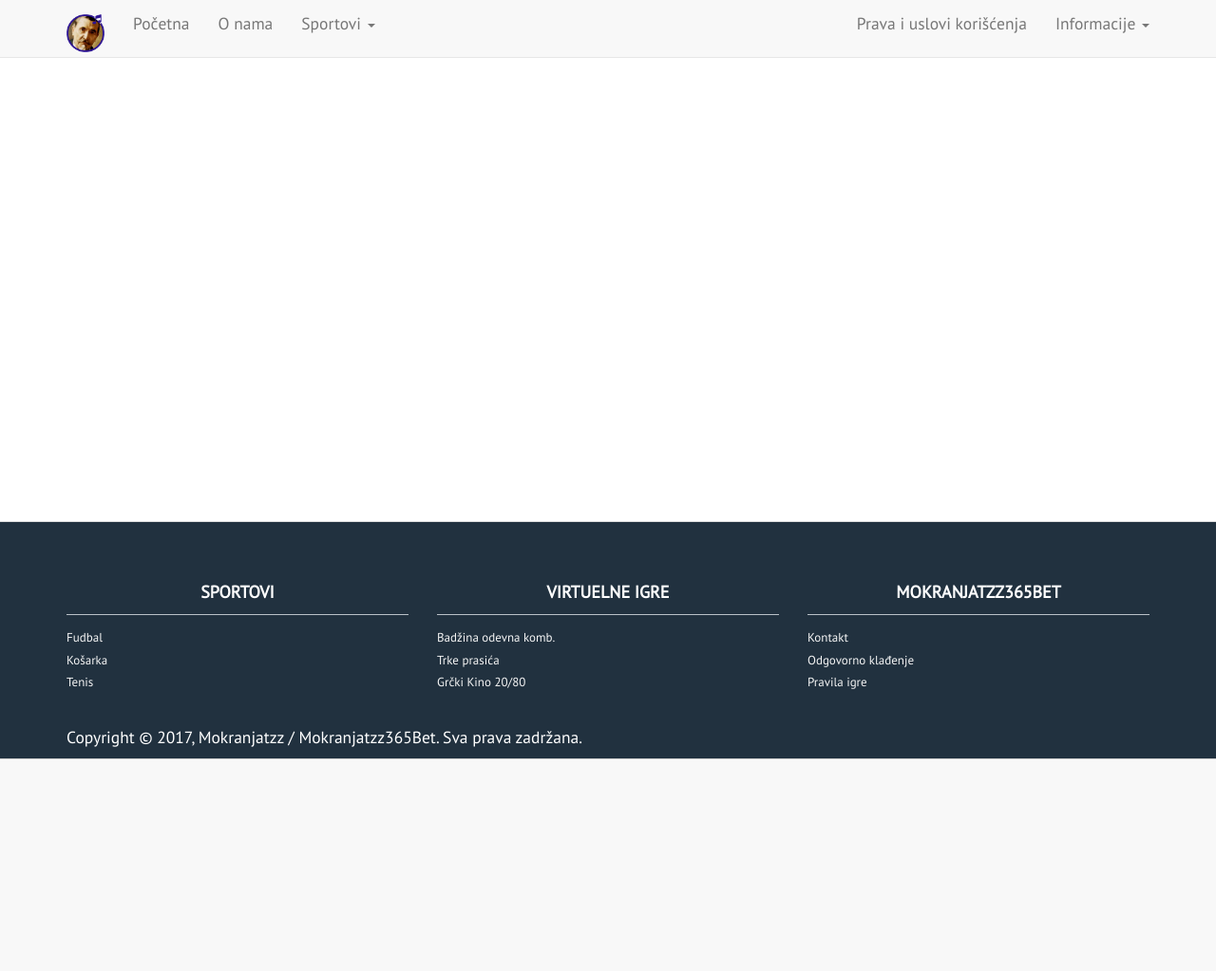
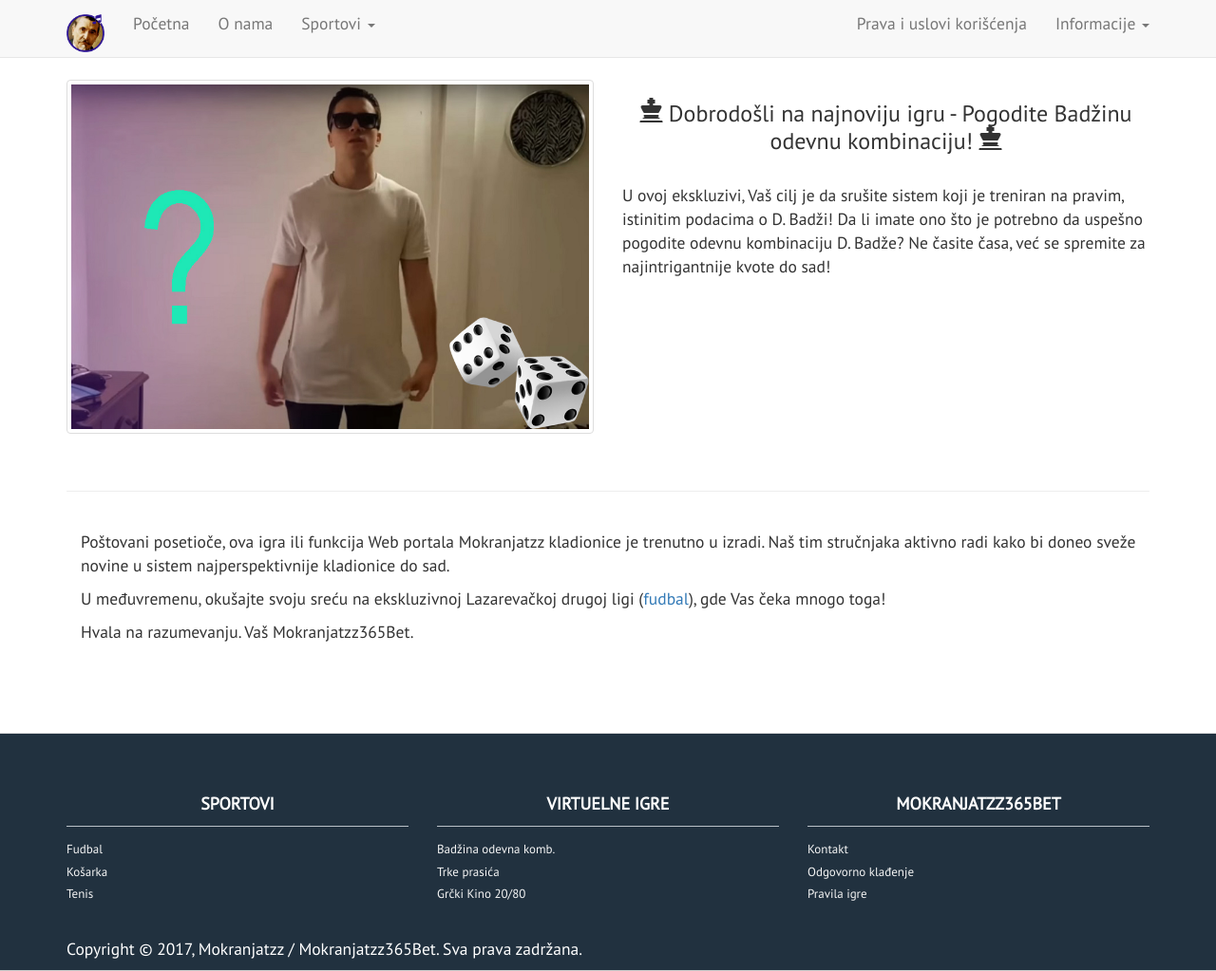
Before and after one commit to sdee3/M365Bet_Website, a PHP site: page /pages/badza.php in a window 1280 px wide. Shown: the whole page at 95% size. Before the commit the page ends 800 px from the top, so only its background shows below. Run offline with PHP 8.4, Linux system fonts and the light colour scheme; some libraries are stand-ins or nearby versions.

Commit message:
Added Badza page, modified php includes

```diff
--- a/includes/footer.css
+++ b/includes/footer.css
@@ -1,16 +1,6 @@
-html {
-    position: relative;
-    min-height: 100%;
-}
-
-body {
-    margin: 0 0 250px; /* bottom = footer height */
-    padding: 25px;
-}
-
 .footer {
 	background: #21313F;
-	position: absolute;
+	position: relative;
   left: 0;
   bottom: 0;
   width: 100%;
--- a/pages/about.php
+++ b/pages/about.php
@@ -9,14 +9,13 @@
       $currentPage = 'about';
       include_once('../includes/layout.php');
       include_once('../includes/navbar.php');
-      include_once('../includes/footer.php');
   ?>
 
    <body style = "font-family: 'PT Sans', sans-serif;">
 
     <div class="container container fluid" style = "margin-top: 6em; margin-bottom: 6em">
 
-      <div class="page-header"><h1 style="text-align: center; ">Kako je nastao Mokranjatzz (autorski tekst)</h1></div>
+      <div class="page-header"><h1 style="text-align: center; "><span class="glyphicon glyphicon-lamp"></span> Kako je nastao Mokranjatzz (autorski tekst)</h1></div>
 
       <img class = "img-responsive thumbnail" style="margin: 0 auto;" src="../img/betting.jpg" alt="Lista kladjenje">
       <br><br><br>
@@ -115,5 +114,7 @@
 
   </div>
 
+  <?php include_once('../includes/footer.php'); ?>
+
   </body>
 </html>
--- a/pages/badza.php
+++ b/pages/badza.php
@@ -9,12 +9,39 @@
       $currentPage = 'badza';
       include_once('../includes/layout.php');
       include_once('../includes/navbar.php');
-      include_once('../includes/footer.php');
   ?>
 
    <body style = "font-family: 'PT Sans', sans-serif;">
 
+     <div class="container" style="margin-top: 6em; margin-bottom: 6em;">
 
+       <div class="row">
+         <div class="col-md-6">
+           <img class="img-responsive thumbnail" src="../img/badza.jpg" alt="Badza">
+         </div>
+         <div class="col-md-6">
+          <h3><span class="glyphicon glyphicon-king"></span>  Dobrodošli na najnoviju igru - Pogodite Badžinu odevnu kombinaciju!  <span class="glyphicon glyphicon-king"></span></h3>
+          <br>
+          <p>U ovoj ekskluzivi, Vaš cilj je da srušite sistem koji je treniran na pravim, istinitim podacima o D. Badži! Da li imate ono
+          što je potrebno da uspešno pogodite odevnu kombinaciju D. Badže? Ne časite časa, već se spremite za najintrigantnije kvote do sad!</p>
+         </div>
+       </div>
+
+       <br><hr><br>
+
+       <div class="container container-fluid">
+         <p>Poštovani posetioče, ova igra ili funkcija Web portala Mokranjatzz kladionice je trenutno u izradi. Naš tim stručnjaka aktivno
+         radi kako bi doneo sveže novine u sistem najperspektivnije kladionice do sad.</p>
+         <p>U međuvremenu, okušajte svoju sreću na ekskluzivnoj Lazarevačkoj drugoj ligi (<a href="../pages/fudbal.php" target="_blank">fudbal</a>), gde
+         Vas čeka mnogo toga!</p>
+         <p>Hvala na razumevanju. Vaš Mokranjatzz365Bet.</p>
+       </div>
+
+     </div>
+
+     <?php
+      include_once('../includes/footer.php');
+     ?>
 
   </body>
 </html>
--- a/pages/contact.php
+++ b/pages/contact.php
@@ -16,5 +16,6 @@
 
 
 
+     <?php include_once('../includes/footer.php'); ?>
   </body>
 </html>
--- a/pages/fudbal.php
+++ b/pages/fudbal.php
@@ -10,7 +10,6 @@
       include_once('../includes/layout.php');
       include_once('../includes/navbar.php');
       include_once('../db/connectDb.php');
-      include_once('../includes/footer.php');
   ?>
 
    <body style = "font-family: 'PT Sans', sans-serif;">
@@ -66,5 +65,7 @@
      </table>
    </div>
 
+   <?php include_once('../includes/footer.php'); ?>
+
   </body>
 </html>
--- a/pages/kosarka.php
+++ b/pages/kosarka.php
@@ -9,12 +9,11 @@
       $currentPage = 'kosarka';
       include_once('../includes/layout.php');
       include_once('../includes/navbar.php');
-      include_once('../includes/footer.php');
   ?>
 
    <body style = "font-family: 'PT Sans', sans-serif;">
 
 
-
+     <?php include_once('../includes/footer.php'); ?>
   </body>
 </html>
--- a/pages/odgovorno_kladjenje.php
+++ b/pages/odgovorno_kladjenje.php
@@ -9,14 +9,13 @@
       $currentPage = 'odgovorno_kladjenje';
       include_once('../includes/layout.php');
       include_once('../includes/navbar.php');
-      include_once('../includes/footer.php');
   ?>
 
    <body style = "font-family: 'PT Sans', sans-serif;">
 
      <div class="container container-fluid" style="margin-top:6em; margin-bottom: 6em">
 
-       <div class="page-header"><h1>ODGOVORNO KLAÐENJE</h1></div>
+       <div class="page-header"><h1><span class="badge">18+</span> ODGOVORNO KLAÐENJE</h1></div>
 
        <div class="panel panel-warning">
         	<ul class="list-group">
@@ -93,6 +92,6 @@
       		</p>
       </div>
 
-
+      <?php include_once('../includes/footer.php'); ?>
   </body>
 </html>
--- a/pages/prava.php
+++ b/pages/prava.php
@@ -9,13 +9,12 @@
       $currentPage = 'prava';
       include_once('../includes/layout.php');
       include_once('../includes/navbar.php');
-      include_once('../includes/footer.php');
   ?>
 
    <body style = "font-family: 'PT Sans', sans-serif;">
 
      <div class="container container-fluid" style="margin-top: 6em; margin-bottom: 6em">
-        <p>Ovim dokumentom pravno uređujemo položaj novoosnovane kompanije Mokranjatzz365Bet, kao i registraciju, Uslove kori&scaron;ćenja, kao i Odricanja od odgovornosti. Napominjemo da odredbe Uslova kori&scaron;ćenja važe i za oblike obavljanja privredne delatnosti koji su na&scaron;a konkurencija i posluju u skladu sa posebnim uslovima.</p>
+        <p><span class="label label-danger">Upozoreni ste!</span> Ovim dokumentom pravno uređujemo položaj novoosnovane kompanije Mokranjatzz365Bet, kao i registraciju, Uslove kori&scaron;ćenja, kao i Odricanja od odgovornosti. Napominjemo da odredbe Uslova kori&scaron;ćenja važe i za oblike obavljanja privredne delatnosti koji su na&scaron;a konkurencija i posluju u skladu sa posebnim uslovima.</p>
       	<p><strong>Položaj kompanije</strong></p>
       	<p><strong>Član 1.</strong></p>
       	<p>Mokranjatzz365Bet je institucija koja obavlja svoju delatnost u cilju sticanja dobiti. Na&scaron;a kompetentna platforma za cilj ima reformu kladioničarskog trži&scaron;ta u Srbiji i jugoistočnoj Evropi, nad kojim suvereno vlada Mozzart.</p>
@@ -43,5 +42,7 @@
       	</ol>
   	</div>
 
+    <?php include_once('../includes/footer.php'); ?>
+
   </body>
 </html>
--- a/pages/pravila_igre.php
+++ b/pages/pravila_igre.php
@@ -9,7 +9,6 @@
       $currentPage = '';
       include_once('../includes/layout.php');
       include_once('../includes/navbar.php');
-      include_once('../includes/footer.php');
   ?>
 
    <body style = "font-family: 'PT Sans', sans-serif;">
@@ -81,5 +80,7 @@
 
       </div><!-- .container -->
 
+      <?php include_once('../includes/footer.php'); ?>
+
   </body>
 </html>
--- a/pages/tenis.php
+++ b/pages/tenis.php
@@ -15,6 +15,6 @@
    <body style = "font-family: 'PT Sans', sans-serif;">
 
 
-
+     <?php include_once('../includes/footer.php'); ?>
   </body>
 </html>
```
Also changed, not shown: pages/kino.php (+19 -0 lines), pages/prasici.php (+19 -0 lines), db/connectDb.php (line endings or trailing spaces), includes/footer.php (line endings or trailing spaces), includes/layout.php (line endings or trailing spaces), includes/navbar.php (line endings or trailing spaces), index.php (line endings or trailing spaces), pages/home.php (line endings or trailing spaces).
